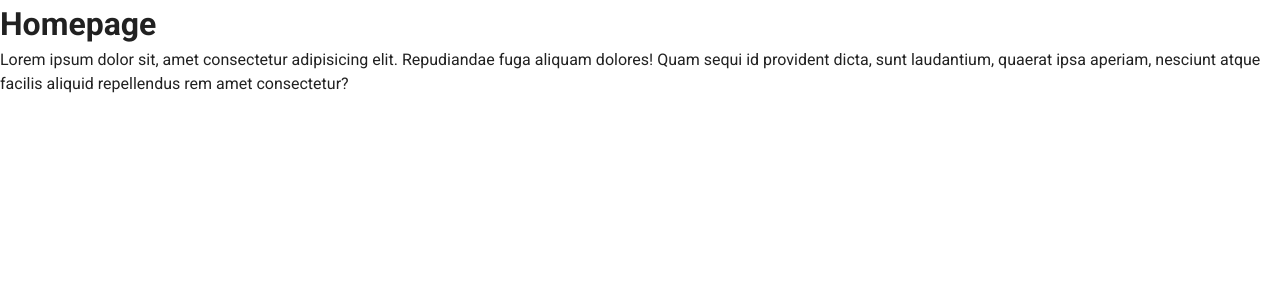
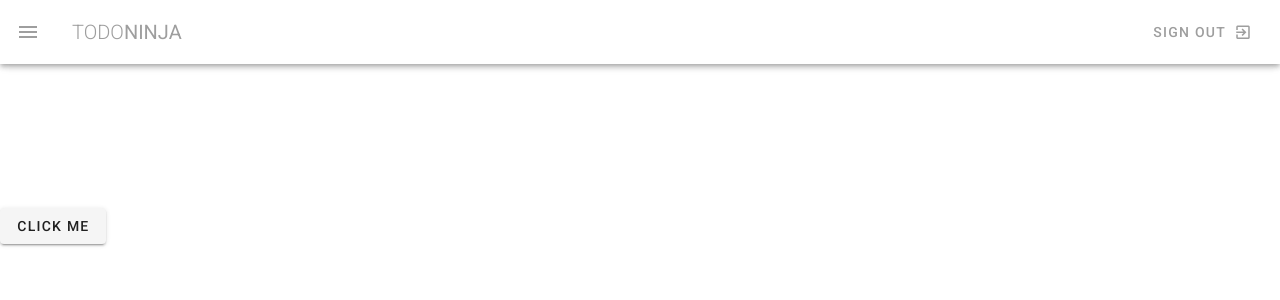
Before and after one commit to volbur/vuetify-todo, a Vue app: page / in a window 1280 px wide. Shown: the top 300 px of the page. Built offline with nearby package versions, Linux system fonts and the light colour scheme.

Commit message:
Adding first list

```diff
--- a/src/App.vue
+++ b/src/App.vue
@@ -1,5 +1,6 @@
 <template>
   <v-app>
+    <Navbar />
     <v-main>
       <router-view />
     </v-main>
@@ -7,9 +8,13 @@
 </template>
 
 <script>
+import Navbar from "@/components/Navbar";
+
 export default {
   name: "App",
-
+  components: {
+    Navbar,
+  },
   data: () => ({
     //
   }),
--- /dev/null
+++ b/src/components/Navbar.vue
@@ -0,0 +1,57 @@
+<template>
+  <nav>
+    <v-toolbar class="flat app">
+      <v-app-bar-nav-icon
+        class="grey--text"
+        @click="drawer = !drawer"
+      ></v-app-bar-nav-icon>
+      <v-app-bar-title class="text-uppercase grey--text">
+        <span class="font-weight-light">Todo</span>
+        <span>Ninja</span>
+      </v-app-bar-title>
+      <v-spacer></v-spacer>
+      <v-btn text color="grey">
+        <span>Sign Out</span>
+        <v-icon right>mdi-exit-to-app</v-icon>
+      </v-btn>
+    </v-toolbar>
+
+    <v-navigation-drawer v-model="drawer">
+      <v-list nav dense>
+        <v-list-item-group
+          v-model="group"
+          active-class="deep-purple--text text--accent-4"
+        >
+          <v-list-item
+            v-for="(link, i) in links"
+            :key="i"
+            route
+            :to="link.route"
+          >
+            <v-list-item-icon>
+              <v-icon v-text="link.icon"></v-icon>
+            </v-list-item-icon>
+            <v-list-item-content>
+              <v-list-item-title v-text="link.text"></v-list-item-title>
+            </v-list-item-content>
+          </v-list-item>
+        </v-list-item-group>
+      </v-list>
+    </v-navigation-drawer>
+  </nav>
+</template>
+
+<script>
+export default {
+  data() {
+    return {
+      drawer: false,
+      links: [
+        { icon: "mdi-view-dashboard", text: "Dashboard", route: "/" },
+        { icon: "mdi-folder", text: "My Projects", route: "/projects" },
+        { icon: "mdi-account", text: "Team", route: "/team" },
+      ],
+    };
+  },
+};
+</script>
--- a/src/plugins/vuetify.js
+++ b/src/plugins/vuetify.js
@@ -4,4 +4,14 @@ import Vuetify from 'vuetify/lib/framework';
 Vue.use(Vuetify);
 
 export default new Vuetify({
+  theme: {
+    themes: {
+      light: {
+        primary: '#089',
+        secondary: '#b0bec5',
+        accent: '#8c9eff',
+        error: '#b71c1c',
+      },
+    },
+  },
 });
--- a/src/views/Home.vue
+++ b/src/views/Home.vue
@@ -1,12 +1,9 @@
 <template>
   <div class="home">
-    <h1>Homepage</h1>
-    <p>
-      Lorem ipsum dolor sit, amet consectetur adipisicing elit. Repudiandae fuga
-      aliquam dolores! Quam sequi id provident dicta, sunt laudantium, quaerat
-      ipsa aperiam, nesciunt atque facilis aliquid repellendus rem amet
-      consectetur?
-    </p>
+    <!-- <h1>Homepage</h1> -->
+    <!-- <v-btn class="hidden-md-and-down">click me</v-btn> -->
+    <!-- <v-btn class="hidden-md-and-up">click me</v-btn> -->
+    <v-btn class="hidden-sm-only">click me</v-btn>
   </div>
 </template>
 
```
